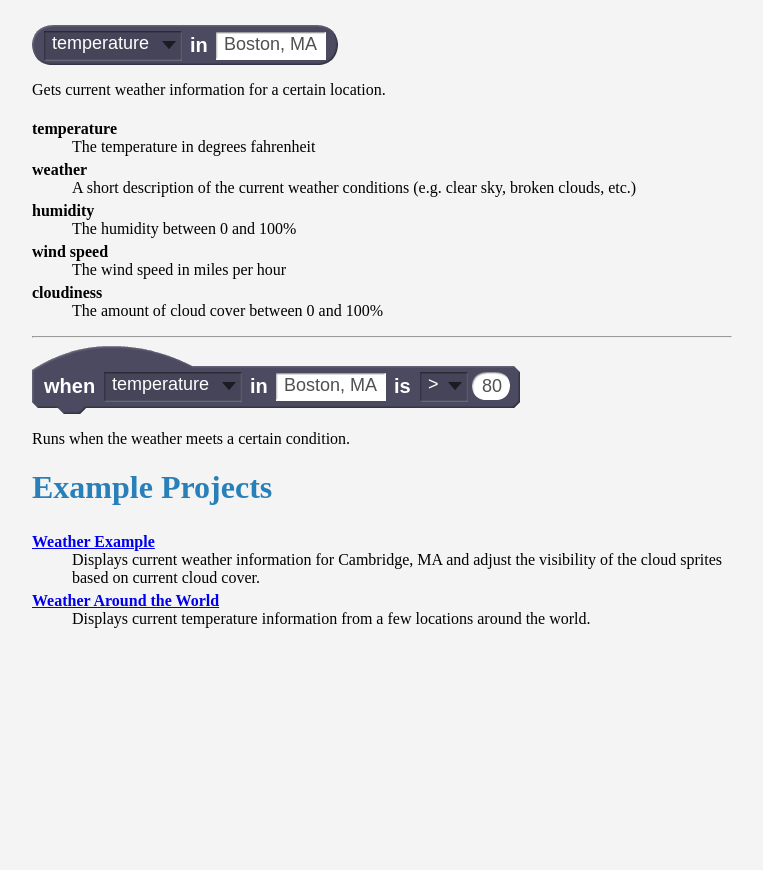
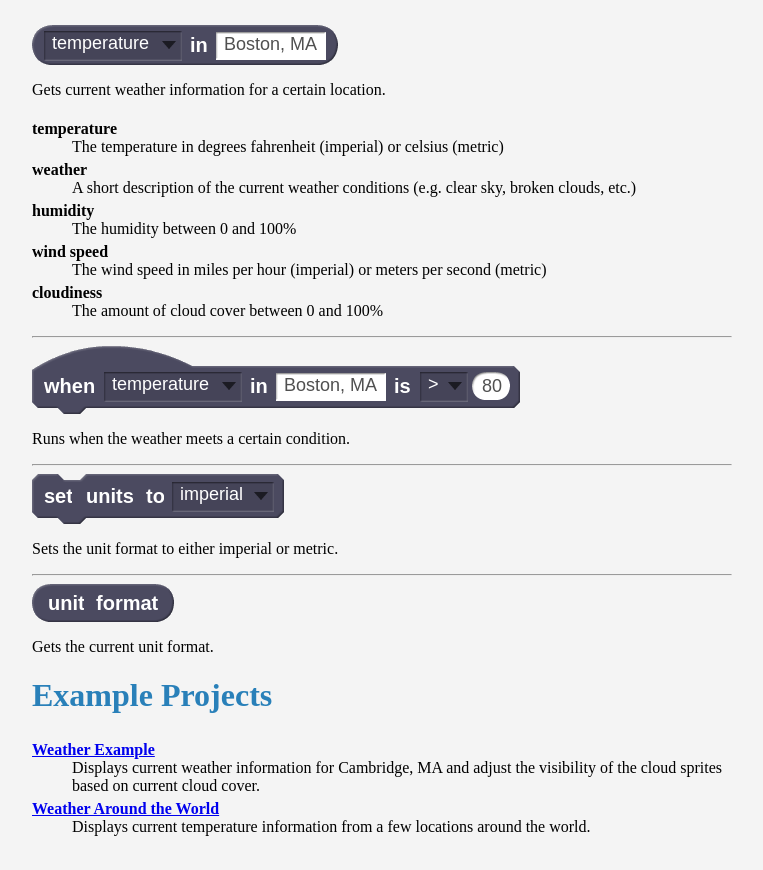
Before and after one commit to khanning/scratch-weather-extension, a plain HTML site: page index.html in a window 1280 px wide. Shown: the part 1200-2070 px from the top of the page, without its empty margins (258-1021 px from the left). Before the commit the page ends 1862 px from the top, so only its background shows below. Drawn offline with Linux system fonts and the light colour scheme.

Commit message:
Ability to switch units between imperial and metric

```diff
--- a/index.html
+++ b/index.html
@@ -50,13 +50,13 @@
   <p>Gets current weather information for a certain location.<br /></p>
   <dl>
     <dt>temperature</dt>
-    <dd>The temperature in degrees fahrenheit</dd>
+    <dd>The temperature in degrees fahrenheit (imperial) or celsius (metric)</dd>
     <dt>weather</dt>
     <dd>A short description of the current weather conditions (e.g. clear sky, broken clouds, etc.)</dd>
     <dt>humidity</dt>
     <dd>The humidity between 0 and 100%</dd>
     <dt>wind speed</dt>
-    <dd>The wind speed in miles per hour</dd>
+    <dd>The wind speed in miles per hour (imperial) or meters per second (metric)</dd>
     <dt>cloudiness</dt>
     <dd>The amount of cloud cover between 0 and 100%</dd>
   </dl>
@@ -67,6 +67,20 @@
   <div class="block">
   <img height="68" src="res/blocks/when-weather.png" />
   <p>Runs when the weather meets a certain condition.</p>
+  </div>
+
+  <hr />
+
+  <div class="block">
+  <img height="50" src="res/blocks/set-units.png" />
+  <p>Sets the unit format to either imperial or metric.</p>
+  </div>
+
+  <hr />
+
+  <div class="block">
+  <img height="38" src="res/blocks/get-units.png" />
+  <p>Gets the current unit format.</p>
   </div>
 
   <a name="examples" />
```
Also changed, not shown: weather_extension.js (+24 -3 lines), res/blocks/get-units.png (added), res/blocks/set-units.png (added).
